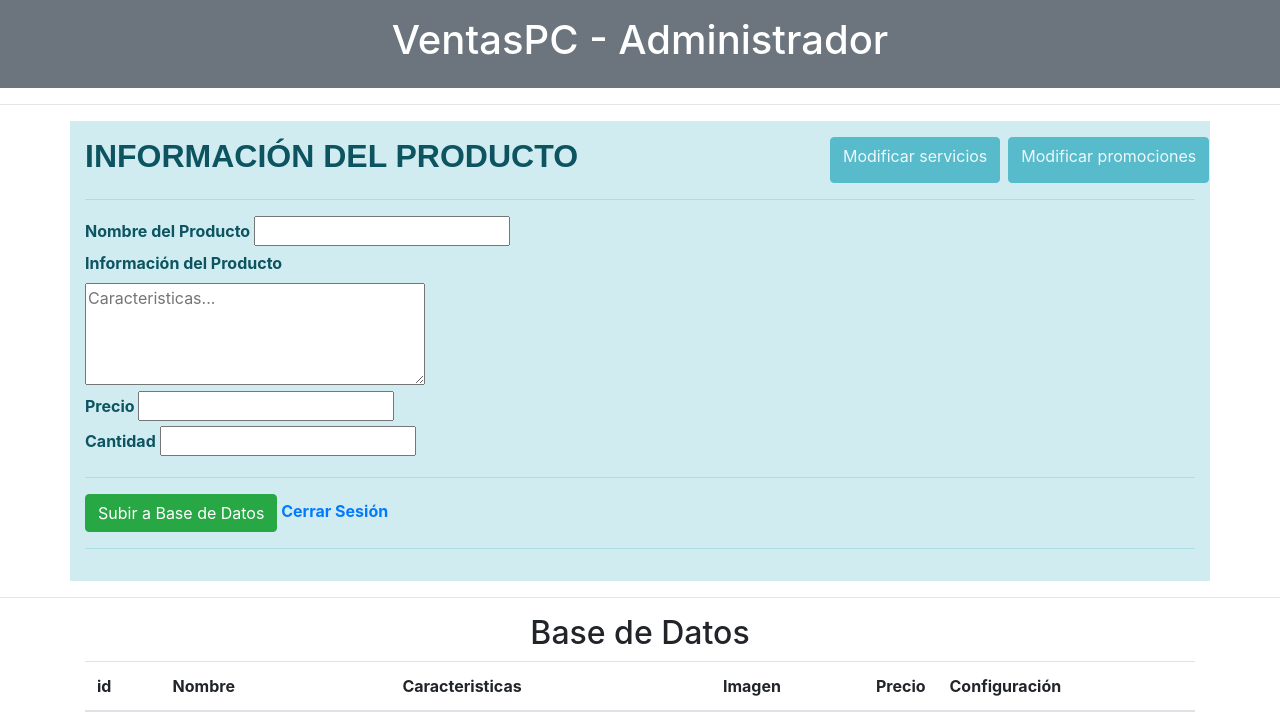
After one commit to AndreyAlonso/marbaran, a PHP site: page /Administrador/administrador.php in a window 1280 px wide. The commit adds this page. Shown: the top 720 px of the page. Run offline with PHP 8.4, Linux system fonts and the light colour scheme; data comes from the database, SQL or seed files in the repository; both versions use the stored data as it was after the commit.

Commit message:
Creacion de Productos

```diff
--- /dev/null
+++ b/Administrador/administrador.php
@@ -0,0 +1,154 @@
+<?php
+
+include('../conexion.php');
+if($_SERVER['REQUEST_METHOD'] == 'POST')
+{
+
+
+  $nombre = $_POST['nombre'];
+  $precio = $_POST['precio'];
+  $descripcion = $_POST['descripcion'];
+  $existencias = $_POST['existencias'];
+
+
+
+  //$imagen = $_FILES['imagen']['name'];
+  ///$tmp_name = $_FILES['imagen']['tmp_name'];
+  //move_uploaded_file($tmp_name, 'inventario//'.$nombreArchivo);
+  $sql = "INSERT INTO `producto`(`idProducto`, `idProveedor`, `nombre`, `precio`, `descripcion`, `existencias`, `imagen`) VALUES (null,' ','$nombre','$precio','$descripcion','$existencias', '    ')";
+  $resultado = $conexion->query($sql);
+
+  if($resultado == false){
+    die("Error al momento de insertar en la base de datos");
+  }
+  header("Location: administrador.php");
+}
+$sql2 = 'SELECT * FROM producto';
+$r = $conexion->query($sql2);
+if($r != false){
+  $productos = $r->fetchAll(PDO::FETCH_NAMED);
+}
+else{
+  echo 'Hubo un problema';
+}
+?>
+<!doctype html>
+<html lang="en">
+<head>
+  <!-- Required meta tags -->
+  <meta charset="utf-8">
+  <meta name="viewport" content="width=device-width, initial-scale=1, shrink-to-fit=no">
+
+  <!-- Bootstrap CSS -->
+  <link rel="stylesheet" href="https://stackpath.bootstrapcdn.com/bootstrap/4.1.0/css/bootstrap.min.css" integrity="sha384-9gVQ4dYFwwWSjIDZnLEWnxCjeSWFphJiwGPXr1jddIhOegiu1FwO5qRGvFXOdJZ4" crossorigin="anonymous">
+
+  <title>Administrador</title>
+</head>
+<body>
+  <div class="bg-secondary text-center text-white py-3">
+    <h1>VentasPC - Administrador</h1>
+  </div>
+  <hr>
+  <div class="container alert-info alert-link py-3">
+    <div class="row">
+      <h2 class="col-8" style="font-family: Arial;"><b>INFORMACIÓN DEL PRODUCTO</b></h2>
+    <a href="adminservicios.php" title="" class="btn btn-info disabled">Modificar servicios</a>
+    <a href="promociones.php" title="" class="btn btn-info ml-2 disabled">Modificar promociones</a>
+    </div>
+
+    <hr>
+    <form action="" method="POST" accept-charset="utf-8" class="" enctype="multipart/form-data">
+      <div class="row">
+        <div class="col">
+          <label for="">Nombre del Producto</label>
+          <input type="text" name="nombre" required>
+        </div>
+      </div>
+      <div class="row">
+        <div class="col">
+          <label>Información del Producto</label>
+        </div>
+
+      </div>
+      <div class="row">
+        <div class="col">
+          <textarea type="text" name="descripcion" style="width: 340px;" rows="4" placeholder="Caracteristicas..." required></textarea>
+
+        </div>
+
+      </div>
+      <div class="row">
+        <div class="col">
+          <label for="">Precio</label>
+          <input type="Number" name="precio" min="0" required>
+        </div>
+      </div>
+      <div class="row">
+        <div class="col">
+          <label for="">Cantidad</label>
+          <input type="Number" name="existencias" min="0" required>
+        </div>
+
+      </div>
+      <!--
+      <div class="row">
+        <div class="col">
+          <input type="file" name="imagen" class="btn btn-danger py-2 disabled" required>
+        </div>
+
+      </div>-->
+      <hr>
+      <button type="submit" name="enviar" class="btn btn-success">Subir a Base de Datos</button>
+      <a class="textblanco" href="php\cerrarsesion.php" >Cerrar Sesión</a>
+    </form>
+    <hr>
+
+
+  </div>
+  <hr>
+  <div class="container text-center">
+    <h2>Base de Datos</h2>
+    <table class="table">
+      <thead>
+        <tr>
+          <th>id</th>
+          <th>Nombre</th>
+          <th>Caracteristicas</th>
+          <th>Imagen</th>
+          <th>Precio</th>
+          <th>Configuración</th>
+          <th></th>
+        </tr>
+      </thead>
+      <tbody>
+        <tr>
+          <?php foreach($productos as $producto):?>
+            <tr>
+              <td scope="row"><?php echo $producto['idProducto'];  ?> </td>
+              <td><?php echo $producto['nombre'];  ?></td>
+              <td><?php echo $producto['descripcion'];  ?></td>
+              <td > <img src="<?php echo 'inventario\\'.$producto['imagen']; ?>" alt="" width="200px"> </td>
+              <td> <strong><?php echo $producto['precio'];  ?></strong></td>
+              <td>
+                <a href="eliminar.php?id=<?php echo $producto['idProducto']?>" class="btn btn-danger" title="">Eliminar</a>
+              </td>
+              <td> <a href="modificar.php?id=<?php echo $producto['idProducto']?>" class="btn btn-info" title="">Modificar</a> </td>
+
+
+            </tr>
+          <?php endforeach?>
+        </tr>
+      </tbody>
+    </table>
+
+  </div>
+
+
+
+  <!-- Optional JavaScript -->
+  <!-- jQuery first, then Popper.js, then Bootstrap JS -->
+  <script src="https://code.jquery.com/jquery-3.3.1.slim.min.js" integrity="sha384-q8i/X+965DzO0rT7abK41JStQIAqVgRVzpbzo5smXKp4YfRvH+8abtTE1Pi6jizo" crossorigin="anonymous"></script>
+  <script src="https://cdnjs.cloudflare.com/ajax/libs/popper.js/1.14.0/umd/popper.min.js" integrity="sha384-cs/chFZiN24E4KMATLdqdvsezGxaGsi4hLGOzlXwp5UZB1LY//20VyM2taTB4QvJ" crossorigin="anonymous"></script>
+  <script src="https://stackpath.bootstrapcdn.com/bootstrap/4.1.0/js/bootstrap.min.js" integrity="sha384-uefMccjFJAIv6A+rW+L4AHf99KvxDjWSu1z9VI8SKNVmz4sk7buKt/6v9KI65qnm" crossorigin="anonymous"></script>
+</body>
+</html>
```
Also changed, not shown: Bases de Datos (Tablas)/producto.sql (added, +73 -0 lines), compra.php (added, +148 -0 lines), principal.php (+3 -41 lines), producto.php (+5 -5 lines).
